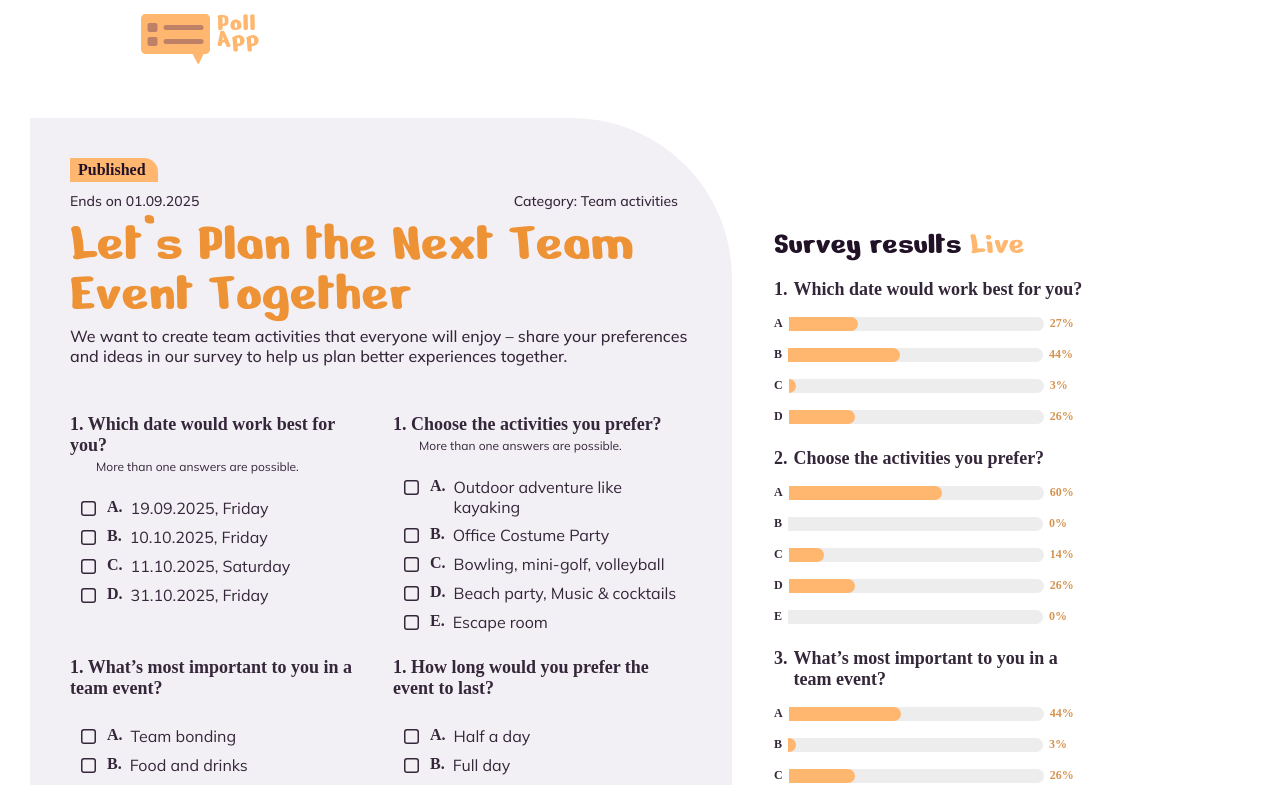
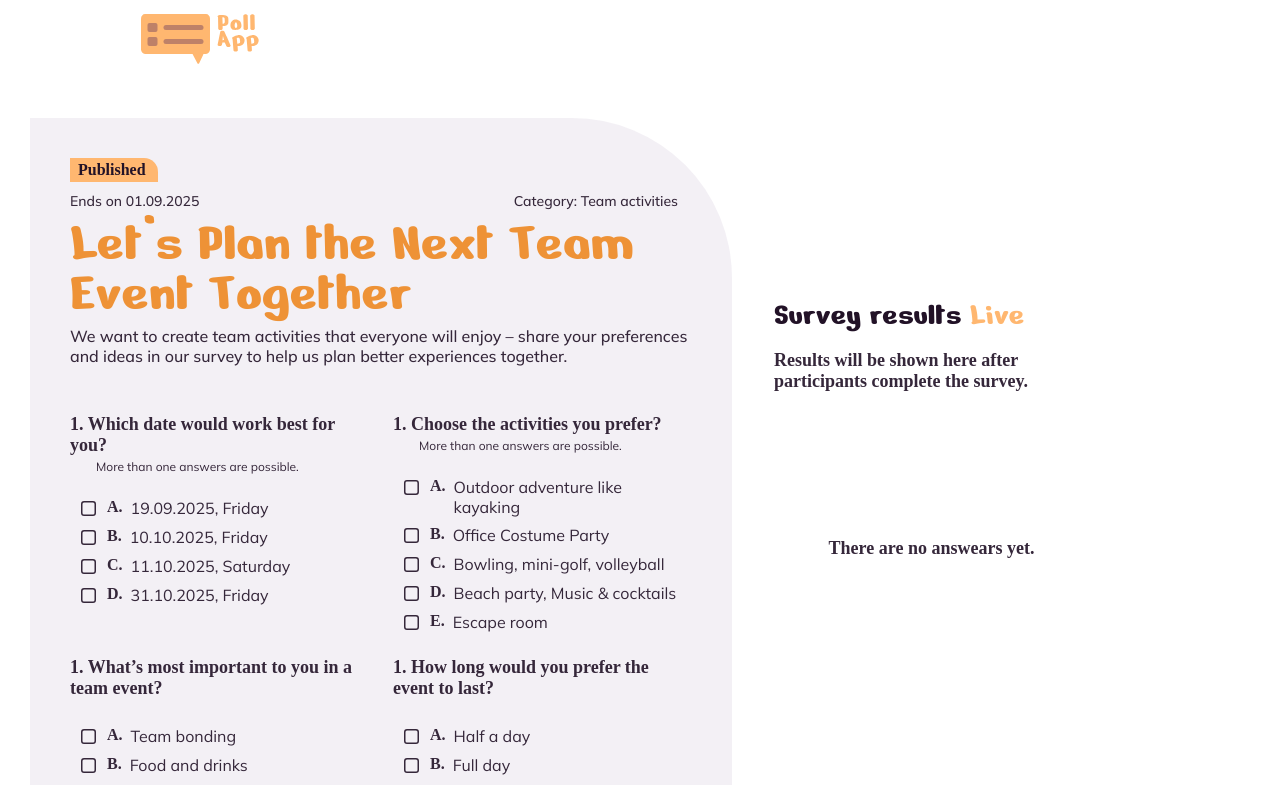
Before and after one commit to DavidGrossDev/poll-app, an Angular app: page /viewSurvey in a window 1280 px wide. Shown: the top 785 px of the page. Built offline with nearby package versions, Linux system fonts and the light colour scheme; a web font is replaced by a local one.

Commit message:
edit survey-view component

```diff
--- a/src/app/shared/components/survey-view/survey-view.html
+++ b/src/app/shared/components/survey-view/survey-view.html
@@ -138,6 +138,7 @@
             <h2>Survey results <span>Live</span></h2>
         </header>
         <main class="survey-results--list">
+            @if(surveyResults.length > 0) {
             @for (survey of surveyResults; track $index) {
             <section class="survey-results--list--card">
                 <h3 class="survey-results--list--card--headline">
@@ -157,6 +158,13 @@
                 }
             </section>
             }
+            } @else {
+                <section class="survey-results--no-results-card">
+                    <p>Results will be shown here after participants complete the survey.</p>
+                    <p>There are no answears yet.</p>
+                </section>
+            }
+
         </main>
     </section>
 </section>
--- a/src/app/shared/components/survey-view/survey-view.scss
+++ b/src/app/shared/components/survey-view/survey-view.scss
@@ -172,4 +172,9 @@
             }
         }
     }
+
+    &--no-results-card {
+        @include md.d_flex($fd:column, $jc: space-between, $gp:146px);
+        @include md.f_mulish($fs: 18px, $fw: 700, $clr: #35273A);
+    }
 }
--- a/src/app/shared/components/survey-view/survey-view.ts
+++ b/src/app/shared/components/survey-view/survey-view.ts
@@ -10,6 +10,8 @@ export class SurveyView {
   ngOnInit() {
     document.body.classList.remove('default', 'bckgrdclr-wh');
     document.body.classList.add('bckclr-wh');
+
+    this.surveyResults= [];
   }
 
   surveyResults = [
```
